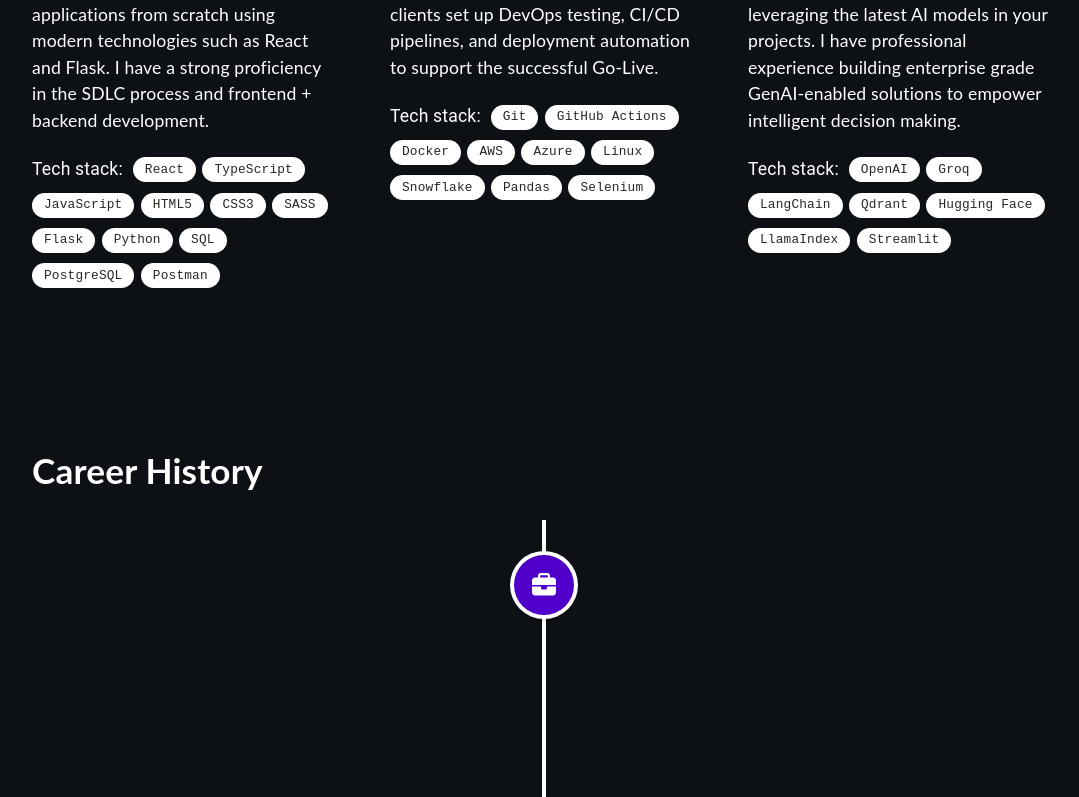
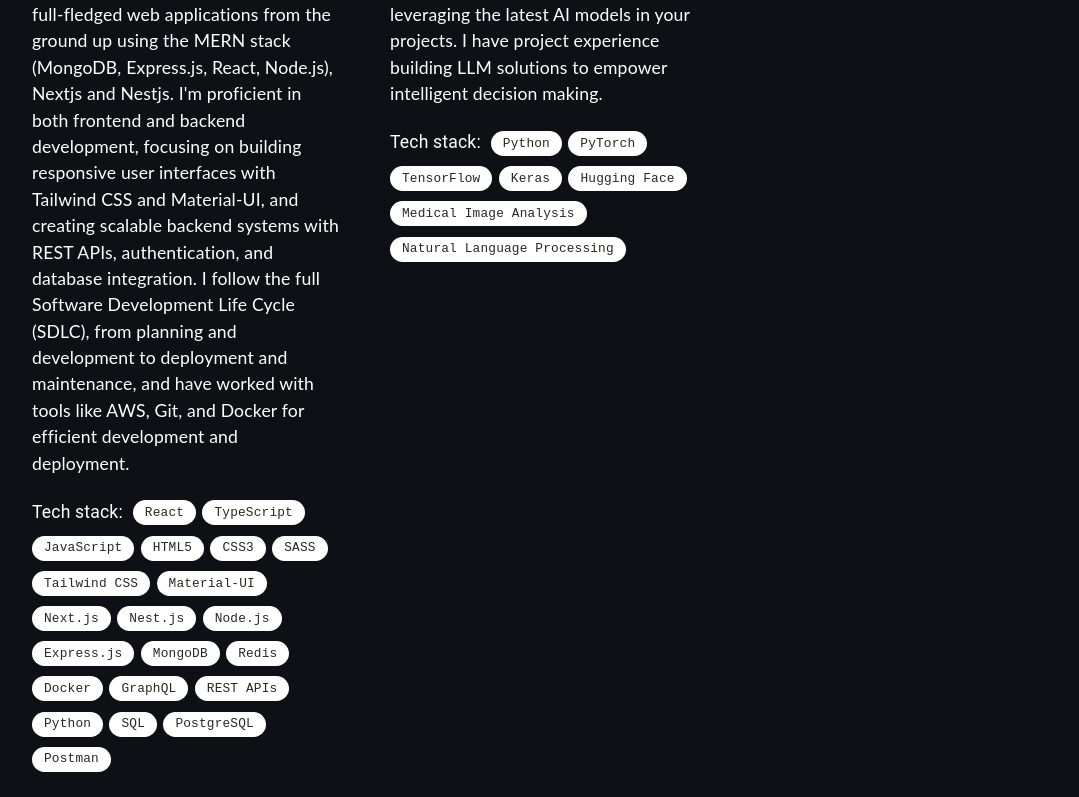
Before and after one commit to tanuku-saikarthik/portfolio, a React (Create React App) app: page / in a window 1280 px wide. Shown: the part 1142-1939 px from the top of the page, without its empty margins (96-1175 px from the left). Built offline with nearby package versions, Linux system fonts and the light colour scheme.

Commit message:
info updates

```diff
--- a/src/components/Expertise.tsx
+++ b/src/components/Expertise.tsx
@@ -12,7 +12,17 @@
     "HTML5",
     "CSS3",
     "SASS",
-    "Flask",
+    "Tailwind CSS",
+    "Material-UI",
+    "Next.js",
+    "Nest.js",
+    "Node.js",
+    "Express.js",
+    "MongoDB",
+    "Redis",
+    "Docker",
+    "GraphQL",
+    "REST APIs",
     "Python",
     "SQL",
     "PostgreSQL",
@@ -32,13 +42,13 @@
 ];
 
 const labelsThird = [
-    "OpenAI",
-    "Groq",
-    "LangChain",
-    "Qdrant",
+    "Python",
+    "PyTorch",
+    "TensorFlow",
+    "Keras",
     "Hugging Face",
-    "LlamaIndex",
-    "Streamlit",
+    "Medical Image Analysis",
+    "Natural Language Processing",
 ];
 
 function Expertise() {
@@ -50,7 +60,10 @@
                 <div className="skill">
                     <FontAwesomeIcon icon={faReact} size="3x"/>
                     <h3>Full Stack Web Development</h3>
-                    <p>I have built a diverse array of web applications from scratch using modern technologies such as React and Flask. I have a strong proficiency in the SDLC process and frontend + backend development.</p>
+<p>
+  I have hands-on experience building full-fledged web applications from the ground up using the MERN stack (MongoDB, Express.js, React, Node.js), Nextjs and Nestjs. I'm proficient in both frontend and backend development, focusing on building responsive user interfaces with Tailwind CSS and Material-UI, and creating scalable backend systems with REST APIs, authentication, and database integration. I follow the full Software Development Life Cycle (SDLC), from planning and development to deployment and maintenance, and have worked with tools like AWS, Git, and Docker for efficient development and deployment.
+</p>
+
                     <div className="flex-chips">
                         <span className="chip-title">Tech stack:</span>
                         {labelsFirst.map((label, index) => (
@@ -59,7 +72,7 @@
                     </div>
                 </div>
 
-                <div className="skill">
+              { /* <div className="skill">
                     <FontAwesomeIcon icon={faDocker} size="3x"/>
                     <h3>DevOps & Automation</h3>
                     <p>Once the application is built, I help clients set up DevOps testing, CI/CD pipelines, and deployment automation to support the successful Go-Live.</p>
@@ -69,12 +82,12 @@
                             <Chip key={index} className='chip' label={label} />
                         ))}
                     </div>
-                </div>
+                </div>*/}
 
                 <div className="skill">
                     <FontAwesomeIcon icon={faPython} size="3x"/>
-                    <h3>GenAI & LLM</h3>
-                    <p>Stay relevant in the market by leveraging the latest AI models in your projects. I have professional experience building enterprise grade GenAI-enabled solutions to empower intelligent decision making.</p>
+                    <h3>Machine Learning & LLM</h3>
+                    <p>Stay relevant in the market by leveraging the latest AI models in your projects. I have project experience building LLM solutions to empower intelligent decision making.</p>
                     <div className="flex-chips">
                         <span className="chip-title">Tech stack:</span>
                         {labelsThird.map((label, index) => (
--- a/src/components/Footer.tsx
+++ b/src/components/Footer.tsx
@@ -7,8 +7,8 @@
   return (
     <footer>
       <div>
-        <a href="https://github.com/yujisatojr" target="_blank" rel="noreferrer"><GitHubIcon/></a>
-        <a href="https://www.linkedin.com/in/yujisato/" target="_blank" rel="noreferrer"><LinkedInIcon/></a>
+        <a href="https://github.com/tanuku-saikarthik/" target="_blank" rel="noreferrer"><GitHubIcon/></a>
+        <a href="https://www.linkedin.com/in/sai-karthik-tanuku-3b4547297/" target="_blank" rel="noreferrer"><LinkedInIcon/></a>
       </div>
       <p>A portfolio designed & built by <a href="https://github.com/yujisatojr/react-portfolio-template" target="_blank" rel="noreferrer">Yuji Sato</a> with 💜</p>
     </footer>
--- a/src/components/Main.tsx
+++ b/src/components/Main.tsx
@@ -13,15 +13,15 @@
         </div>
         <div className="content">
           <div className="social_icons">
-            <a href="https://github.com/yujisatojr" target="_blank" rel="noreferrer"><GitHubIcon/></a>
-            <a href="https://www.linkedin.com/in/yujisato/" target="_blank" rel="noreferrer"><LinkedInIcon/></a>
+            <a href="https://github.com/tanuku-saikarthik/" target="_blank" rel="noreferrer"><GitHubIcon/></a>
+            <a href="https://www.linkedin.com/in/sai-karthik-tanuku-3b4547297/" target="_blank" rel="noreferrer"><LinkedInIcon/></a>
           </div>
           <h1>Yuji Sato</h1>
           <p>Full Stack Engineer</p>
 
           <div className="mobile_social_icons">
-            <a href="https://github.com/yujisatojr" target="_blank" rel="noreferrer"><GitHubIcon/></a>
-            <a href="https://www.linkedin.com/in/yujisato/" target="_blank" rel="noreferrer"><LinkedInIcon/></a>
+            <a href="https://github.com/tanuku-saikarthik/" target="_blank" rel="noreferrer"><GitHubIcon/></a>
+            <a href="https://www.linkedin.com/in/sai-karthik-tanuku-3b4547297/" target="_blank" rel="noreferrer"><LinkedInIcon/></a>
           </div>
         </div>
       </div>
--- a/src/components/Project.tsx
+++ b/src/components/Project.tsx
@@ -15,7 +15,7 @@
     return(
     <div className="projects-container" id="projects">
         <h1>Personal Projects</h1>
-        <div className="projects-grid">
+  {   /*   <div className="projects-grid">
             <div className="project">
                 <a href="https://www.filmate.club/" target="_blank" rel="noreferrer"><img src={mock10} className="zoom" alt="thumbnail" width="100%"/></a>
                 <a href="https://www.filmate.club/" target="_blank" rel="noreferrer"><h2>Filmate AI</h2></a>
@@ -66,7 +66,7 @@
                 <a href="https://github.com/yujisatojr/submeowrine" target="_blank" rel="noreferrer"><h2>Submeowrine</h2></a>
                 <p>Developed and released an Android mobile application using Java and Android Studio that runs a 2D shooting game.</p>
             </div>
-        </div>
+        </div>*/}
     </div>
     );
 }
--- a/src/components/Timeline.tsx
+++ b/src/components/Timeline.tsx
@@ -16,17 +16,18 @@
             className="vertical-timeline-element--work"
             contentStyle={{ background: 'white', color: 'rgb(39, 40, 34)' }}
             contentArrowStyle={{ borderRight: '7px solid  white' }}
-            date="2022 - present"
+            date="June, 2024  - December, 2024"
             iconStyle={{ background: '#5000ca', color: 'rgb(39, 40, 34)' }}
             icon={<FontAwesomeIcon icon={faBriefcase} />}
           >
-            <h3 className="vertical-timeline-element-title">Technology Consultant</h3>
-            <h4 className="vertical-timeline-element-subtitle">Dallas, TX</h4>
+            <h3 className="vertical-timeline-element-title">Software Developer Intern</h3>
+            <h4 className="vertical-timeline-element-subtitle">Haply, Inc.</h4>
             <p>
-              Full-stack Web Development, GenAI/LLM, Project Management, Business Development
-            </p>
+ Web development,App dev ,GraphQL, real-time chat application, user analytics, UI optimization, bug fixing, troubleshooting, and performance optimization.
+</p>
+
           </VerticalTimelineElement>
-          <VerticalTimelineElement
+          {/*<VerticalTimelineElement
             className="vertical-timeline-element--work"
             date="2020 - 2022"
             iconStyle={{ background: '#5000ca', color: 'rgb(39, 40, 34)' }}
@@ -61,7 +62,7 @@
             <p>
               Automation, Data Governance, Statistical Analysis
             </p>
-          </VerticalTimelineElement>
+          </VerticalTimelineElement>*/}
         </VerticalTimeline>
       </div>
     </div>
```
